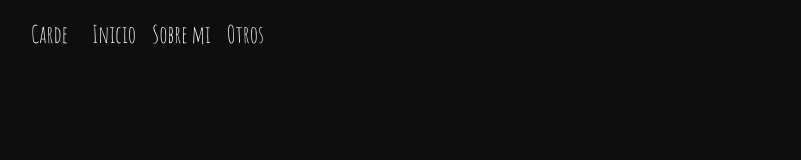
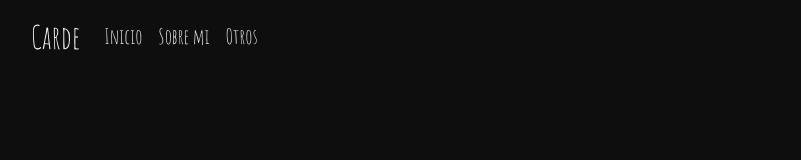
Before and after one commit to LucasCarde/portfolio, a React (Create React App) app: page / in a window 1280 px wide. Shown: the top 160 px of the page, without its empty margins (45-846 px from the left). Built offline with nearby package versions, Linux system fonts and the light colour scheme.

Commit message:
mas detalles de la nav

```diff
--- a/public/style.css
+++ b/public/style.css
@@ -52,15 +52,16 @@ body::-webkit-scrollbar {
 
 #marca {
     color: white;
-    font-size: 1.5rem;
+    font-size: 2rem;
     font-family: 'Amatic SC', sans-serif;
 }
 
 #navItem {
     color: white;
-    font-size: 1.5rem;
+    font-size: 1.3rem;
     font-family: 'Amatic SC', sans-serif;
 }
 
+
 #burgerMenu{
 color-interpolation-filters: white;}
```
